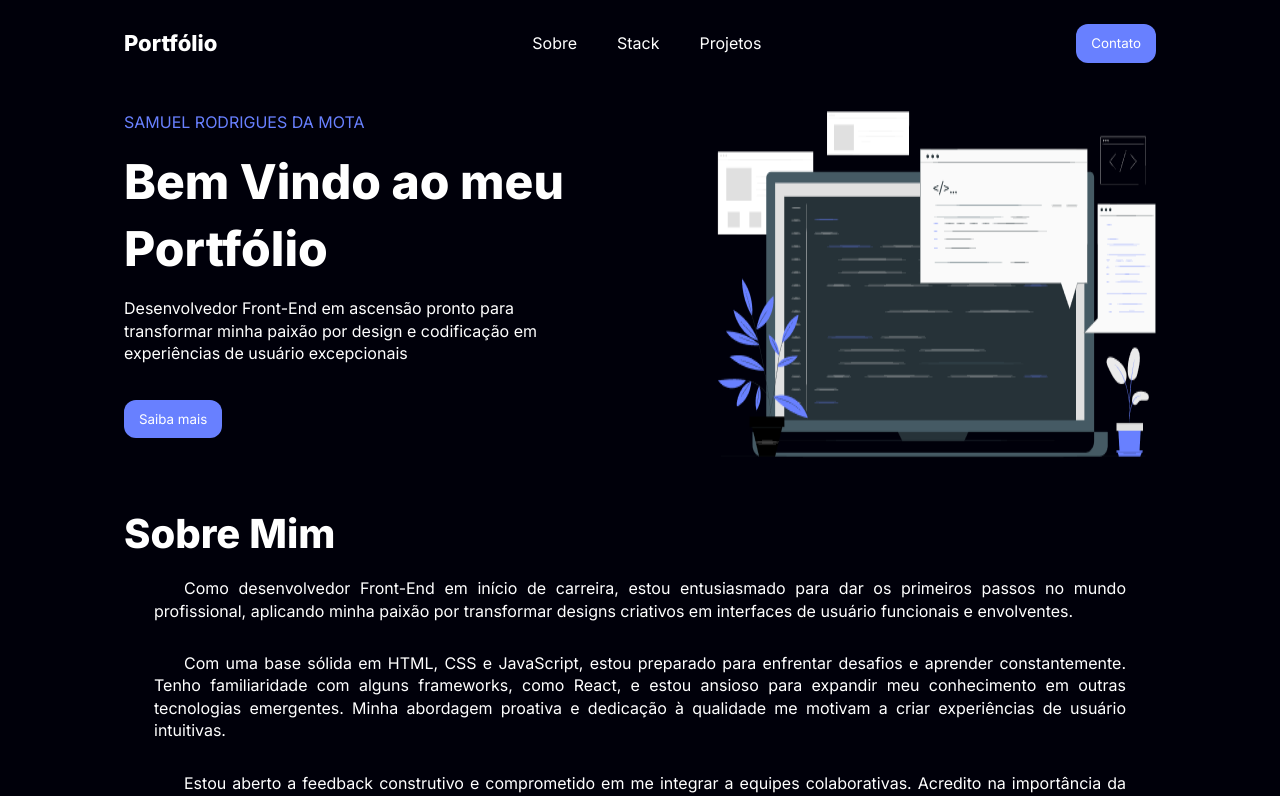
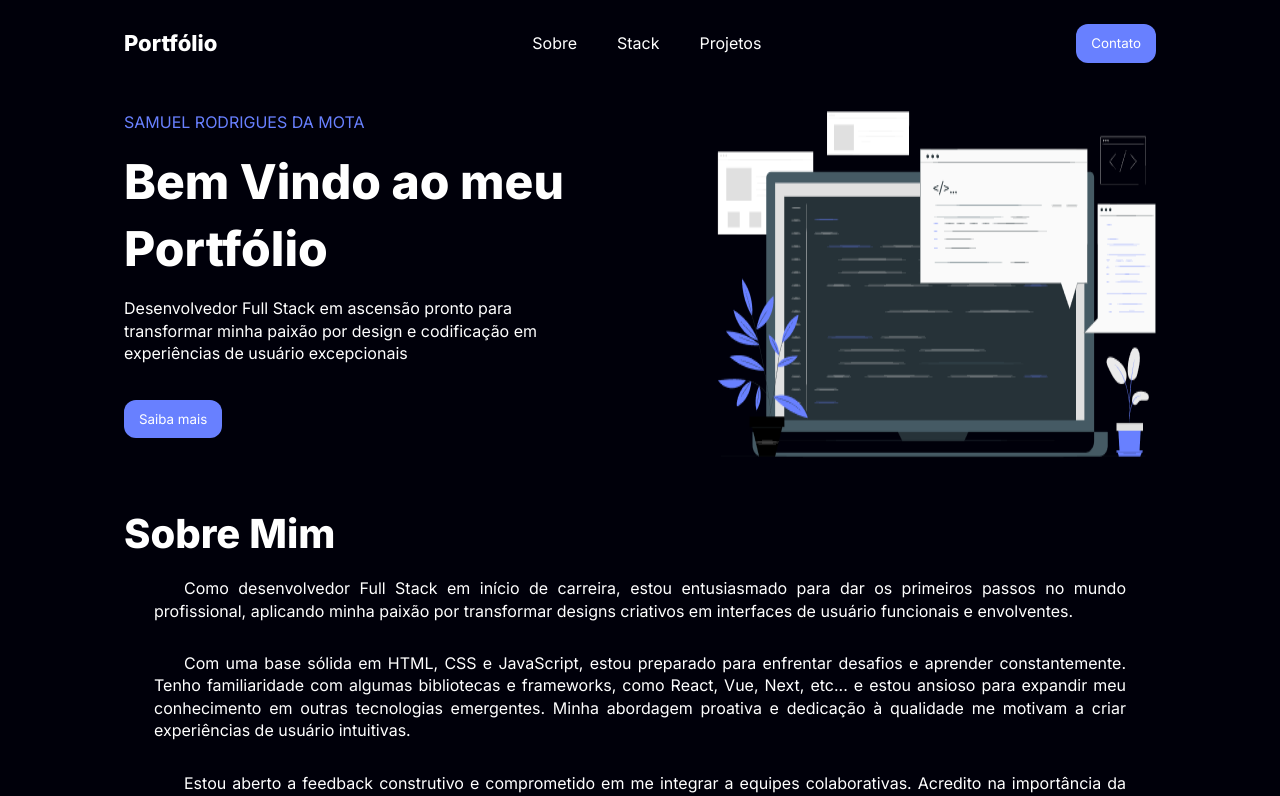
Before and after one commit to SamuelMota321/Portfolio, a React (Vite) app: page / in a window 1280 px wide. Shown: the top 796 px of the page. Built offline with nearby package versions, Linux system fonts and the light colour scheme.

Commit message:
Atualização do sobre mim

```diff
--- a/src/Components/AboutMe/index.jsx
+++ b/src/Components/AboutMe/index.jsx
@@ -4,11 +4,10 @@ export const AboutMe = () => {
     return (
         <section id="sobre-mim" className={`${styles.aboutMe} container`}>
             <h2 className="title md">Sobre Mim</h2>
-            <p><span></span>Como desenvolvedor Front-End em início de carreira, estou entusiasmado para dar os primeiros passos no mundo profissional, aplicando minha paixão por transformar designs criativos em interfaces de usuário funcionais e envolventes.</p>
-            <p><span></span>Com uma base sólida em HTML, CSS e JavaScript, estou preparado para enfrentar desafios e aprender constantemente. Tenho familiaridade com alguns frameworks, como React, e estou ansioso para expandir meu conhecimento em outras tecnologias emergentes. Minha abordagem proativa e dedicação à qualidade me motivam a criar experiências de usuário intuitivas.</p>
+            <p><span></span>Como desenvolvedor Full Stack em início de carreira, estou entusiasmado para dar os primeiros passos no mundo profissional, aplicando minha paixão por transformar designs criativos em interfaces de usuário funcionais e envolventes.</p>
+            <p><span></span>Com uma base sólida em HTML, CSS e JavaScript, estou preparado para enfrentar desafios e aprender constantemente. Tenho familiaridade com algumas bibliotecas e frameworks, como React, Vue, Next, etc... e estou ansioso para expandir meu conhecimento em outras tecnologias emergentes. Minha abordagem proativa e dedicação à qualidade me motivam a criar experiências de usuário intuitivas.</p>
             <p><span></span>Estou aberto a feedback construtivo e comprometido em me integrar a equipes colaborativas. Acredito na importância da comunicação eficaz para garantir o alinhamento de objetivos e a entrega de produtos excepcionais. Estou confiante em contribuir positivamente para projetos, trabalhando lado a lado com designers e desenvolvedores backend.</p>
             <p><span></span>Estou empolgado com a oportunidade de aplicar meu conhecimento em um ambiente profissional, aprendendo com colegas experientes e crescendo como desenvolvedor.</p>
-
         </section>
     )
 }
--- a/src/Components/Banner/index.jsx
+++ b/src/Components/Banner/index.jsx
@@ -9,7 +9,7 @@ export const Banner = () => {
             <div >
                 <p className='highlight'>SAMUEL RODRIGUES DA MOTA</p>
                 <h1 className='title lg'>Bem Vindo ao meu Portfólio</h1>
-                <p>Desenvolvedor Front-End em ascensão pronto para transformar minha paixão por design e codificação em experiências de usuário excepcionais</p>
+                <p>Desenvolvedor Full Stack em ascensão pronto para transformar minha paixão por design e codificação em experiências de usuário excepcionais</p>
                 <button onClick={() => { window.open('https://contate.me/samuelmota', '_blank'); }}>Saiba mais</button>
             </div>
             <img src={notebook} alt="Vetor notebook" />
```
